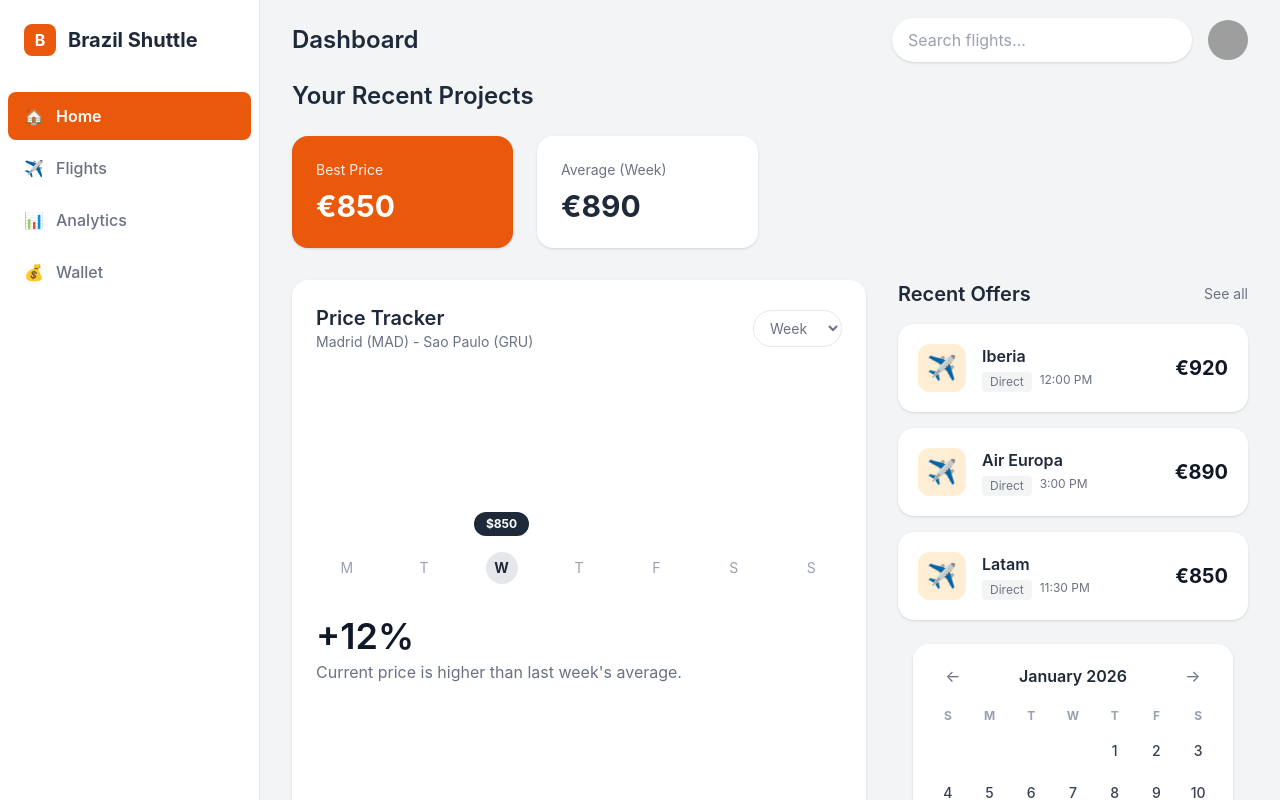
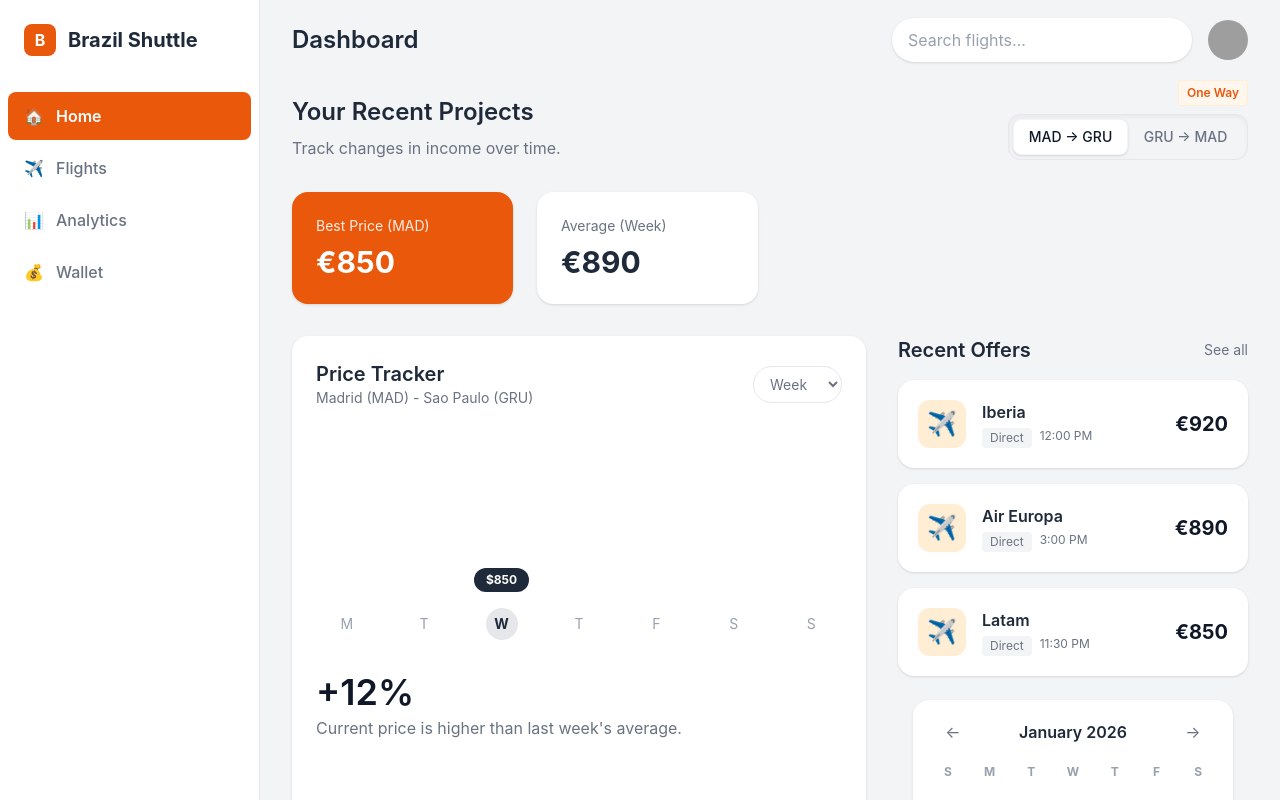
Before and after one commit to miggu/brazil-shuttle, a React (Vite) app: page / in a window 1280 px wide. Shown: the top 800 px of the page. Built offline with nearby package versions, Linux system fonts and the light colour scheme; grey boxes are pictures that could not be loaded; the HTML template or start-up script is replaced by a standard one.

Commit message:
Feat: Add animated Route Selector and polish UI

```diff
--- a/package.json
+++ b/package.json
@@ -11,6 +11,7 @@
     "type-check": "tsc --noEmit"
   },
   "dependencies": {
+    "moment": "^2.30.1",
     "react": "^19.2.0",
     "react-dom": "^19.2.0"
   },
--- a/src/App.tsx
+++ b/src/App.tsx
@@ -3,9 +3,11 @@ import Layout from './components/Layout';
 import PriceChart from './components/PriceChart';
 import FlightCard from './components/FlightCard';
 import CalendarPicker from './components/CalendarPicker';
+import RouteSelector from './components/RouteSelector';
 import { getMockFlightData, FlightData } from './services/flightData';
 
 function App() {
+    const [route, setRoute] = useState<'MAD-GRU' | 'GRU-MAD'>('MAD-GRU');
     const [data, setData] = useState<FlightData | null>(null);
 
     useEffect(() => {
@@ -16,11 +18,18 @@ function App() {
 
     return (
         <Layout>
+            <div className="mb-8 flex justify-between items-end">
+                <div>
+                    <h2 className="text-2xl font-semibold mb-2 text-gray-800">Your Recent Projects</h2>
+                    <p className="text-gray-500">Track changes in income over time.</p>
+                </div>
+                <RouteSelector route={route} onChange={setRoute} />
+            </div>
+
             <div className="mb-8">
-                <h2 className="text-2xl font-semibold mb-6 text-gray-800">Your Recent Projects</h2>
                 <div className="grid grid-cols-4 gap-6">
                     <div className="card bg-accent text-white">
-                        <p className="m-0 opacity-90 text-sm">Best Price</p>
+                        <p className="m-0 opacity-90 text-sm">Best Price ({route === 'MAD-GRU' ? 'MAD' : 'GRU'})</p>
                         <h3 className="text-3xl font-bold mt-2">€{data.currentPrice}</h3>
                     </div>
                     <div className="card">
--- a/src/components/CalendarPicker.tsx
+++ b/src/components/CalendarPicker.tsx
@@ -1,43 +1,41 @@
 import React, { useState } from 'react';
+import moment from 'moment';
 
 interface CalendarPickerProps {
   onDateSelect?: (date: Date) => void;
 }
 
 const CalendarPicker: React.FC<CalendarPickerProps> = ({ onDateSelect }) => {
-  const [currentDate, setCurrentDate] = useState(new Date());
-  const [selectedDate, setSelectedDate] = useState<Date | null>(null);
+  // State now holds a moment object for the current displayed month
+  const [currentDate, setCurrentDate] = useState(moment());
+  // Selected date state
+  const [selectedDate, setSelectedDate] = useState<string | null>(null);
 
-  const year = currentDate.getFullYear();
-  const month = currentDate.getMonth();
-
-  const getDaysInMonth = (y: number, m: number) => new Date(y, m + 1, 0).getDate();
-  const getFirstDayOfMonth = (y: number, m: number) => new Date(y, m, 1).getDay();
-
-  const daysInMonth = getDaysInMonth(year, month);
-  const firstDay = getFirstDayOfMonth(year, month);
-
-  // Adjust for Monday start if needed, but standard US is Sunday=0. Let's stick to Sunday=0 for simplicity unless requested.
-  // Actually, reference designs often use Monday start for EU, but let's stick to standard JS for now (Sun=0).
+  const daysInMonth = currentDate.daysInMonth();
+  const firstDayOfWeek = currentDate.clone().startOf('month').day(); // 0-6 (Sun-Sat)
 
   const days = [];
+
   // Padding for previous month
-  for (let i = 0; i < firstDay; i++) {
+  for (let i = 0; i < firstDayOfWeek; i++) {
     days.push(<div key={`pad-${i}`} className="aspect-square"></div>);
   }
 
   // Days of current month
   for (let d = 1; d <= daysInMonth; d++) {
-    const date = new Date(year, month, d);
-    const isSelected = selectedDate?.toDateString() === date.toDateString();
-    const isToday = new Date().toDateString() === date.toDateString();
+    // Create a moment object for this specific day
+    const dateMoment = currentDate.clone().date(d);
+    const dateString = dateMoment.format('YYYY-MM-DD');
+    const isSelected = selectedDate === dateString;
+    const isToday = moment().format('YYYY-MM-DD') === dateString;
 
     days.push(
       <div
         key={d}
         onClick={() => {
-          setSelectedDate(date);
-          onDateSelect?.(date);
+          setSelectedDate(dateString);
+          // Return native Date object for compatibility
+          onDateSelect?.(dateMoment.toDate());
         }}
         className={`
                     aspect-square flex items-center justify-center rounded-lg text-sm font-medium cursor-pointer transition-colors
@@ -50,10 +48,8 @@ const CalendarPicker: React.FC<CalendarPickerProps> = ({ onDateSelect }) => {
     );
   }
 
-  const prevMonth = () => setCurrentDate(new Date(year, month - 1, 1));
-  const nextMonth = () => setCurrentDate(new Date(year, month + 1, 1));
-
-  const monthNames = ["January", "February", "March", "April", "May", "June", "July", "August", "September", "October", "November", "December"];
+  const prevMonth = () => setCurrentDate(prev => prev.clone().subtract(1, 'month'));
+  const nextMonth = () => setCurrentDate(prev => prev.clone().add(1, 'month'));
 
   return (
     <div className="card w-full max-w-[320px] mx-auto p-4 select-none">
@@ -65,7 +61,7 @@ const CalendarPicker: React.FC<CalendarPickerProps> = ({ onDateSelect }) => {
           ←
         </button>
         <div className="font-semibold text-gray-800">
-          {monthNames[month]} {year}
+          {currentDate.format('MMMM YYYY')}
         </div>
         <button
           onClick={nextMonth}
--- /dev/null
+++ b/src/components/RouteSelector.tsx
@@ -0,0 +1,54 @@
+import React from 'react';
+
+type RouteType = 'MAD-GRU' | 'GRU-MAD';
+
+interface RouteSelectorProps {
+  route: RouteType;
+  onChange: (route: RouteType) => void;
+}
+
+const RouteSelector: React.FC<RouteSelectorProps> = ({ route, onChange }) => {
+  return (
+    <div className="flex flex-col gap-2 items-end">
+      <div className="flex items-center gap-2">
+        <span className="text-xs font-semibold text-accent bg-orange-50 px-2 py-1 rounded border border-orange-100">
+          One Way
+        </span>
+      </div>
+
+      <div className="relative flex items-center bg-gray-100 p-1 rounded-xl border border-gray-200 shadow-inner w-[240px]">
+        {/* Sliding Background */}
+        <div
+          className={`
+                        absolute top-1 bottom-1 w-[calc(50%-4px)] rounded-lg shadow-sm bg-white border border-gray-100
+                        transition-all duration-300 ease-out
+                        ${route === 'MAD-GRU' ? 'left-1' : 'left-[calc(50%+2px)]'}
+                    `}
+        ></div>
+
+        {/* Buttons */}
+        <button
+          onClick={() => onChange('MAD-GRU')}
+          className={`
+                        relative z-10 flex-1 py-2 text-sm font-medium transition-colors duration-200
+                        ${route === 'MAD-GRU' ? 'text-gray-900' : 'text-gray-500 hover:text-gray-700'}
+                    `}
+        >
+          MAD → GRU
+        </button>
+
+        <button
+          onClick={() => onChange('GRU-MAD')}
+          className={`
+                        relative z-10 flex-1 py-2 text-sm font-medium transition-colors duration-200
+                        ${route === 'GRU-MAD' ? 'text-gray-900' : 'text-gray-500 hover:text-gray-700'}
+                    `}
+        >
+          GRU → MAD
+        </button>
+      </div>
+    </div>
+  );
+};
+
+export default RouteSelector;
```
Also changed, not shown: 2 other files (tests, documents, lock files or other folders).
